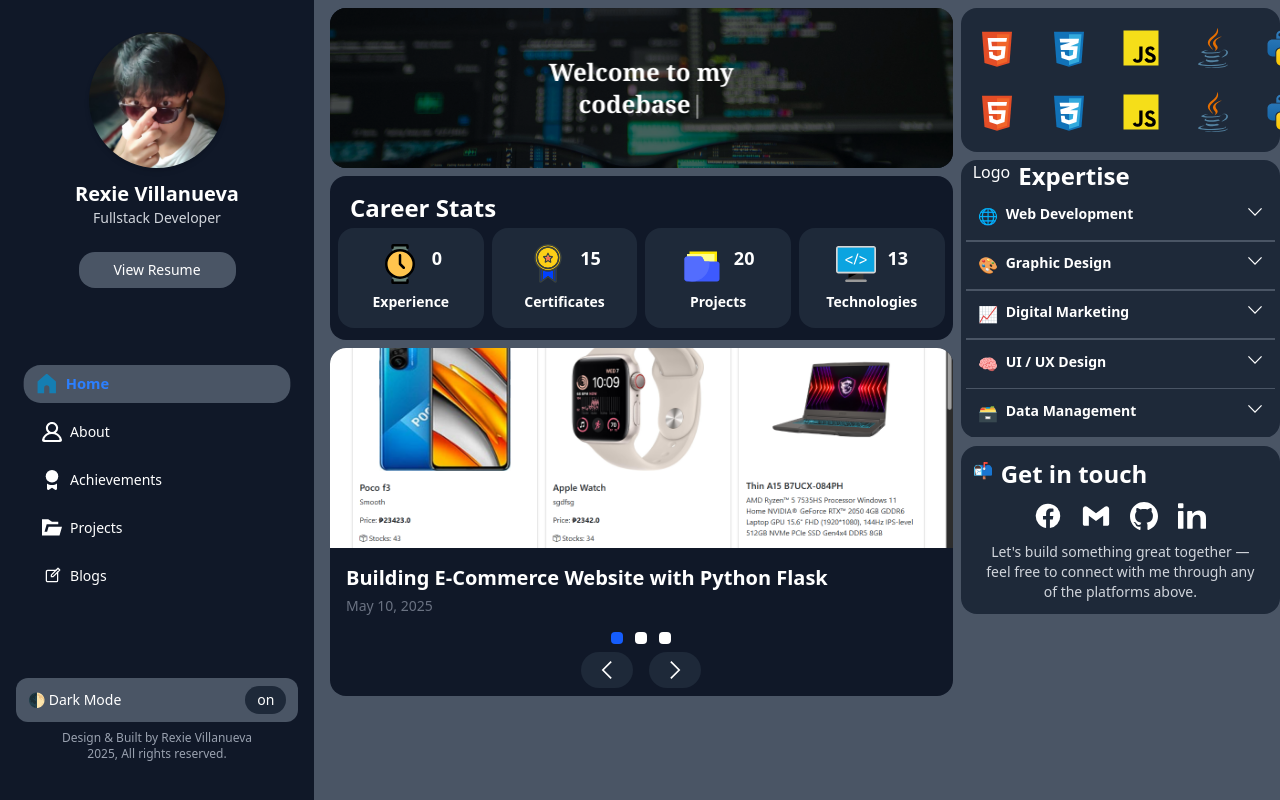
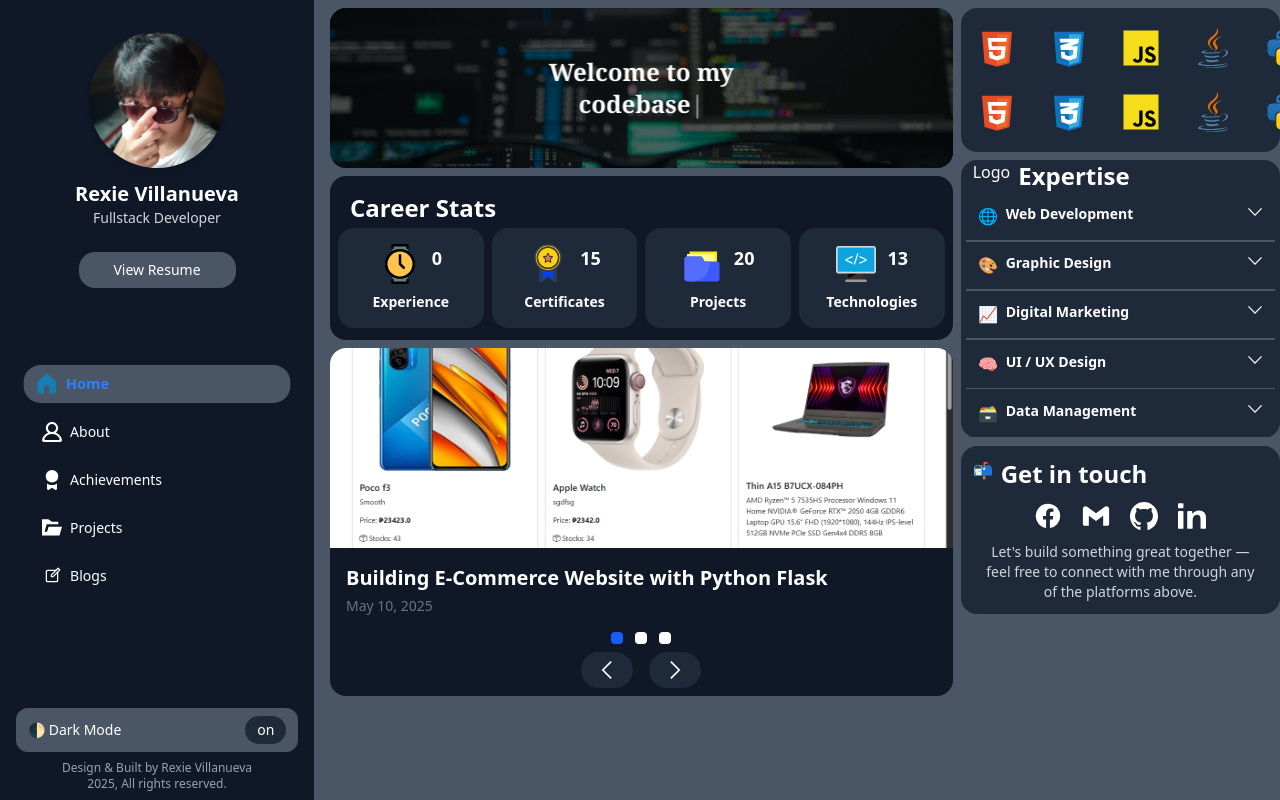
Before and after one commit to Xer0503/Portfolio-vue, a Vue app: page / in a window 1280 px wide. Built offline with nearby package versions, Linux system fonts and the light colour scheme.

Commit message:
fix: adjust footer alignment in Sidenav component for improved layout

```diff
--- a/src/components/ui/Sidenav.vue
+++ b/src/components/ui/Sidenav.vue
@@ -82,7 +82,7 @@
     </nav>
 
     <!-- Footer (sticky bottom) -->
-    <div class="space-y-2 h-[20%] my-auto flex flex-col md:justify-center items-center">
+    <div class="space-y-2 h-[20%] my-auto flex flex-col md:justify-end py-2 items-center">
       <div class="flex justify-between items-center w-[90%] bg-gray-600 px-3 py-2 rounded-xl text-sm">
         <span class="flex space-x-1">
           <span>🌓</span>
```
